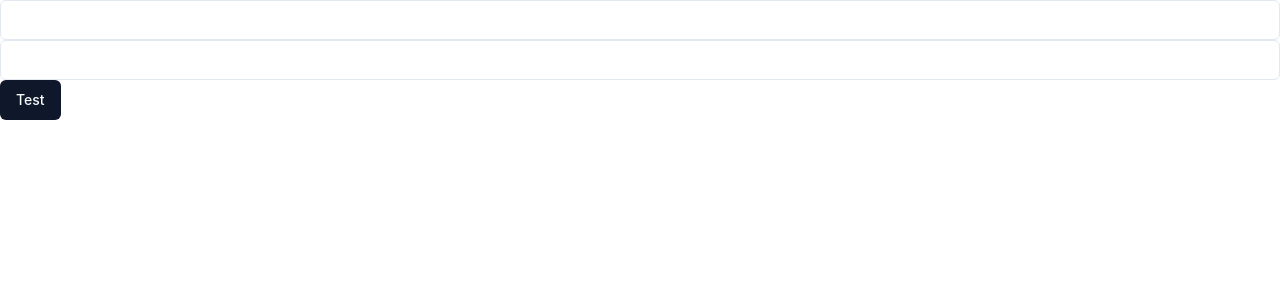
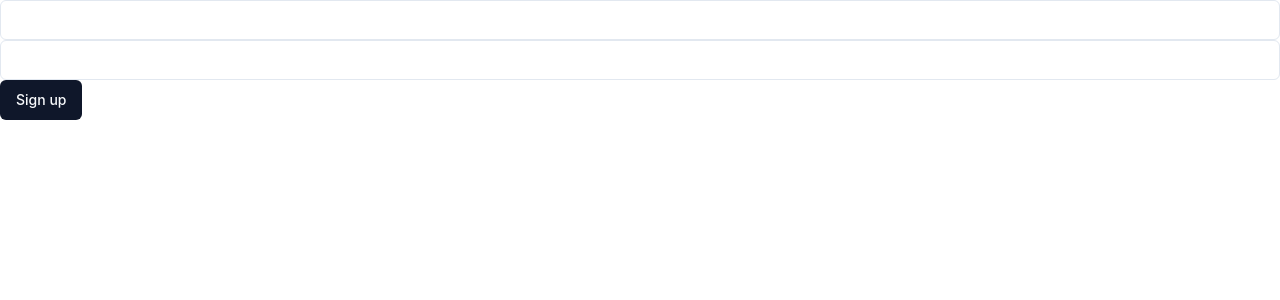
Before and after one commit to samadA516/Hackathon, a React (Create React App) app in the folder frontend/: page /signup in a window 1280 px wide. Shown: the top 300 px of the page. Built offline with nearby package versions, Linux system fonts and the light colour scheme.

Commit message:
added stuff

```diff
--- a/frontend/package.json
+++ b/frontend/package.json
@@ -12,7 +12,9 @@
     "clsx": "^2.0.0",
     "lucide-react": "^0.285.0",
     "react": "^18.2.0",
+    "react-auth-kit": "^3.0.0-alpha.15",
     "react-dom": "^18.2.0",
+    "react-router-dom": "^6.16.0",
     "react-scripts": "5.0.1",
     "tailwind-merge": "^1.14.0",
     "tailwindcss-animate": "^1.0.7",
--- a/frontend/src/App.js
+++ b/frontend/src/App.js
@@ -1,11 +1,16 @@
 import './App.css';
-import Login from './login';
+import { Login } from './Pages/login';
+import { SignUp } from './Pages/signup';
+import { Home } from './Pages/home';
+import { Routes, Route } from "react-router-dom";
 
 function App() {
   return (
-    <>
-      <Login />
-    </>
+      <Routes>
+        <Route path="/login" Component={Login}/>
+        <Route path="/signup" Component={SignUp}/>
+        <Route path="/" Component={Home}/>
+      </Routes>
   )
 }
 
--- /dev/null
+++ b/frontend/src/Pages/home.js
@@ -0,0 +1,8 @@
+export const Home = () => {
+
+    return (
+        <>
+        <h1>Home</h1>
+        </>
+    )
+}
--- /dev/null
+++ b/frontend/src/Pages/login.js
@@ -0,0 +1,25 @@
+import { Button } from "@/components/ui/button";
+import { Input } from "@/components/ui/input";
+
+export const Login = () => {
+    // Make the Axios GET request
+    //  axios.get(apiUrl)
+    //    .then((response) => {
+    //      // Handle the successful response here
+    //     console.log(response.data);
+    //    })
+    //    .catch((error) => {
+    //      // Handle any errors here
+    //      console.error('Error fetching data:', error);
+    //    });
+
+    return (
+        <>
+            <Input />
+            <div>
+                <Input />
+            </div>
+            <Button>Test</Button>
+        </>
+    )
+}
--- a/frontend/src/login.js
+++ b/frontend/src/Pages/signup.js
@@ -1,9 +1,7 @@
-import './App.css';
-// import axios from 'axios';
 import { Button } from "@/components/ui/button";
 import { Input } from "@/components/ui/input";
 
-const Login = () => {
+export const SignUp = () => {
     // Make the Axios GET request
     //  axios.get(apiUrl)
     //    .then((response) => {
@@ -19,9 +17,7 @@ const Login = () => {
         <>
             <Input />
             <Input />
-            <Button>Test</Button>
+            <Button>Sign up</Button>
         </>
     )
 }
-
-export default Login;
--- a/frontend/src/index.js
+++ b/frontend/src/index.js
@@ -3,11 +3,14 @@ import ReactDOM from 'react-dom/client';
 import './index.css';
 import App from './App';
 import reportWebVitals from './reportWebVitals';
+import { BrowserRouter } from "react-router-dom";
 
 const root = ReactDOM.createRoot(document.getElementById('root'));
 root.render(
   <React.StrictMode>
-    <App />
+    <BrowserRouter>
+      <App />
+    </BrowserRouter>
   </React.StrictMode>
 );
 
```
Also changed, not shown: 2 other files (tests, documents, lock files or other folders).
